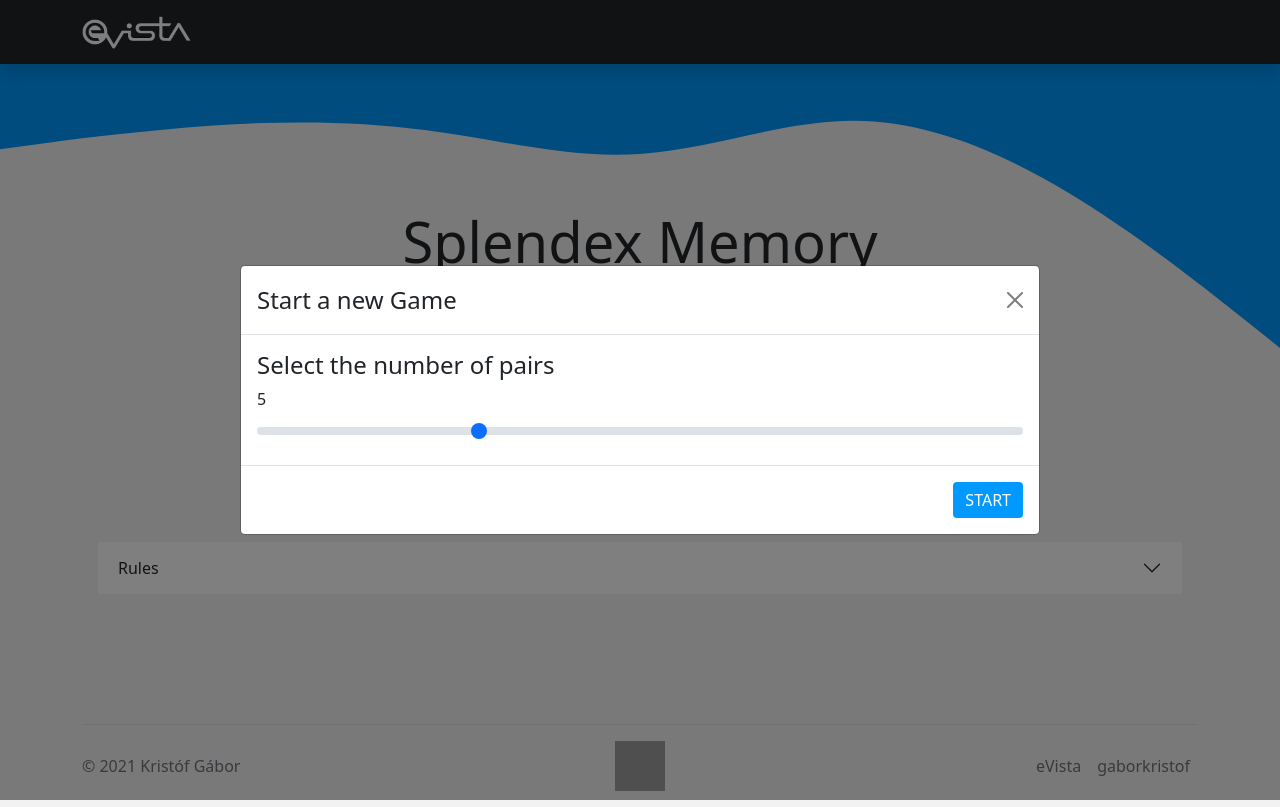
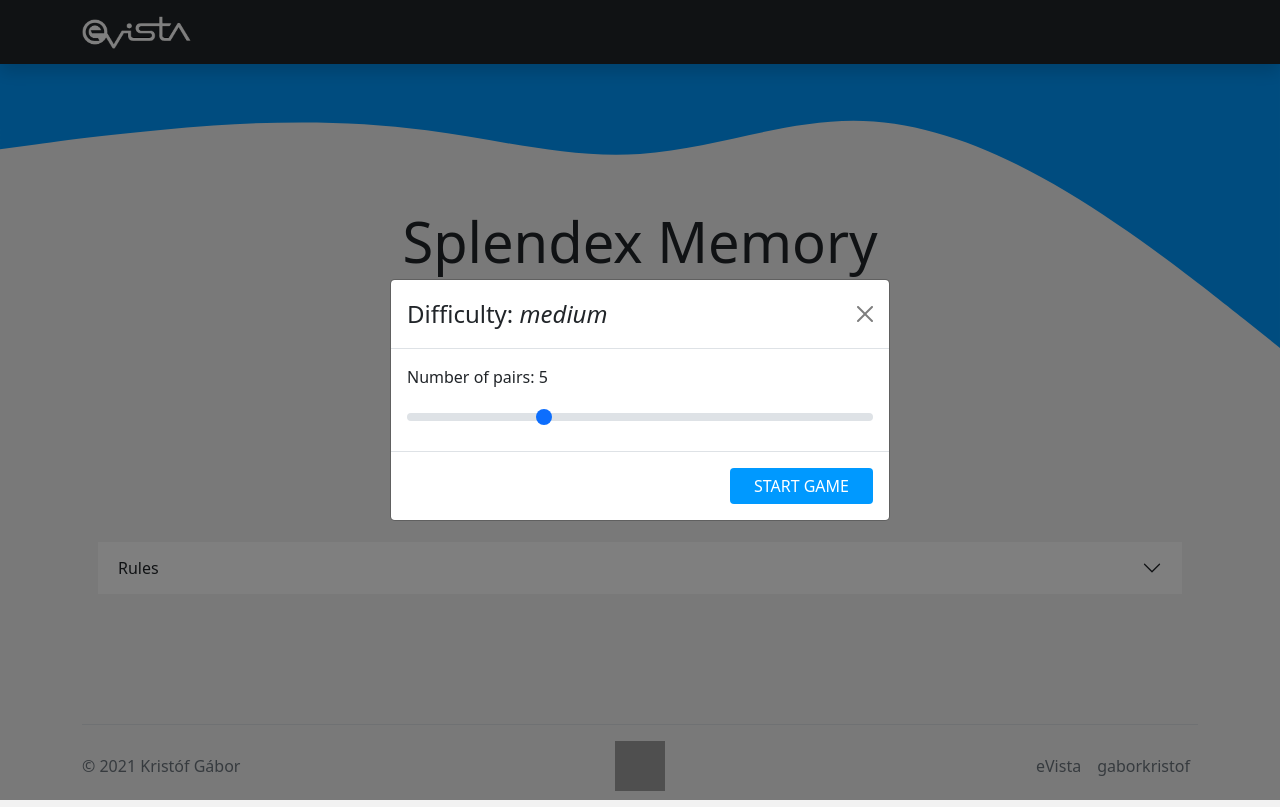
Before and after one commit to grabovszky/react-memory, a React (Create React App) app: page / in a window 1280 px wide. Both pictures are taken after a click on the button "START NEW GAME". Built offline with nearby package versions, Linux system fonts and the light colour scheme; grey boxes are pictures that could not be loaded.

Commit message:
feat: settings modal style

```diff
--- a/src/components/SettingsModal.jsx
+++ b/src/components/SettingsModal.jsx
@@ -1,27 +1,48 @@
 import React, { useState } from 'react';
-import { Modal, Button, Form } from 'react-bootstrap';
+import { Button, Form, Modal } from 'react-bootstrap';
 
+/**
+ * Settings Modal
+ *
+ * The purpose of this modal is to allow to user to set the game settings in a simple way.
+ *
+ * @param props.setdifficulty function to reset the difficutly, from App.jsx
+ *
+ * @return a full screen modal with game difficutly settings
+ */
 const SettingsModal = (props) => {
   const [labelValue, setLabelValue] = useState(5);
+  const difficultyNames = {
+    3: 'very easy',
+    4: 'easy',
+    5: 'medium',
+    6: 'hard',
+    7: 'harder',
+    8: 'challenging',
+    9: 'extreme',
+    10: 'nightmare',
+  };
 
   return (
     <Modal
-      {...props}
-      size="lg"
+      show={props.show}
+      onHide={props.onHide}
+      size="md"
       aria-labelledby="contained-modal-title-vcenter"
       centered
     >
       <Modal.Header closeButton>
         <Modal.Title id="contained-modal-title-vcenter">
-          Start a new Game
+          Difficulty: <em>{difficultyNames[labelValue]}</em>
         </Modal.Title>
       </Modal.Header>
+
       <Modal.Body>
         <Form>
           <Form.Group>
-            <h4>Select the number of pairs</h4>
-            <Form.Label>{labelValue}</Form.Label>
+            <p>Number of pairs: {labelValue}</p>
             <Form.Range
+              // The range can be set between 3-10, the minimum and maximum allowed pair of cards
               min={3}
               max={10}
               value={labelValue}
@@ -30,16 +51,18 @@ const SettingsModal = (props) => {
           </Form.Group>
         </Form>
       </Modal.Body>
+
       <Modal.Footer>
         <Button
-          variant="primary"
           type="submit"
+          className="px-4 text-uppercase"
           onClick={() => {
-            props.getDifficulty(labelValue);
+            // set the difficulty, and close this modal
+            props.setdifficulty(labelValue);
             props.onHide();
           }}
         >
-          Start
+          Start Game
         </Button>
       </Modal.Footer>
     </Modal>
```
